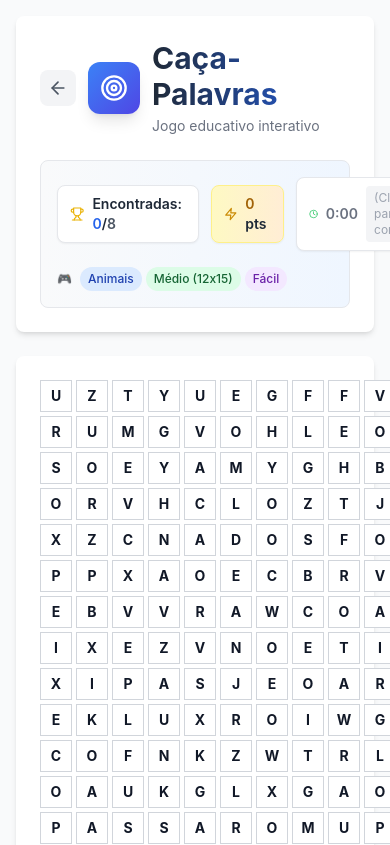
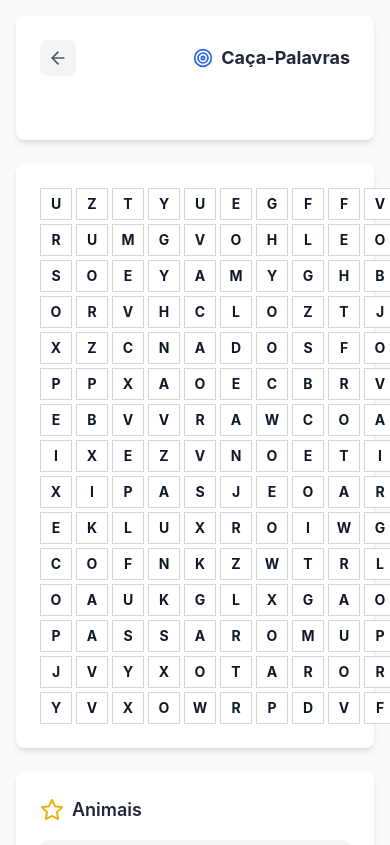
Before and after one commit to gus-gslab/gslgamezone, a React (Vite) app: page /caca-palavras in a window 390 px wide. Shown: the top 845 px of the page. Built offline with nearby package versions, Linux system fonts and the light colour scheme.

Commit message:
Optimize mobile layout: remove boxes and simplify header for better space usage

```diff
--- a/src/components/WordSearchGame.tsx
+++ b/src/components/WordSearchGame.tsx
@@ -1151,7 +1151,41 @@ const WordSearchGame: React.FC = () => {
         transition={{ duration: 0.5 }}
       >
         <div className="flex items-center justify-between mb-6">
-          <div className="flex items-center gap-3">
+          {/* Mobile Header - Simplified */}
+          <div className="md:hidden flex items-center justify-between w-full mb-4">
+            <motion.button
+              onClick={handleBackToHome}
+              className="p-2 rounded-lg bg-gray-100 hover:bg-gray-200 transition-colors"
+              whileHover={{ scale: 1.05 }}
+              whileTap={{ scale: 0.95 }}
+              title="Voltar para Home"
+            >
+              <ArrowLeft size={20} className="text-gray-600" />
+            </motion.button>
+
+            <div className="flex items-center gap-2">
+              <Target size={20} className="text-blue-600" />
+              <h1 className="text-lg font-bold text-gray-800">{t.title}</h1>
+            </div>
+
+            {gameCompleted && (
+              <motion.button
+                onClick={handleShare}
+                className="p-2 bg-green-500 text-white rounded-lg"
+                title={t.share}
+                whileHover={{ scale: 1.05 }}
+                whileTap={{ scale: 0.95 }}
+                initial={{ scale: 0 }}
+                animate={{ scale: 1 }}
+                transition={{ delay: 0.5 }}
+              >
+                <Share2 size={18} />
+              </motion.button>
+            )}
+          </div>
+
+          {/* Desktop Header */}
+          <div className="hidden md:flex items-center gap-3">
             <motion.button
               onClick={handleBackToHome}
               className="p-2 rounded-lg bg-gray-100 hover:bg-gray-200 transition-colors"
@@ -1194,7 +1228,7 @@ const WordSearchGame: React.FC = () => {
 
 
 
-        <div className="bg-gradient-to-r from-gray-50 to-blue-50 rounded-lg p-4 border border-gray-200">
+        <div className="hidden md:block bg-gradient-to-r from-gray-50 to-blue-50 rounded-lg p-4 border border-gray-200">
           <div className="flex flex-wrap items-center justify-between gap-4 text-sm">
             {/* Progresso e Pontuação */}
             <div className="flex items-center gap-3">
```
